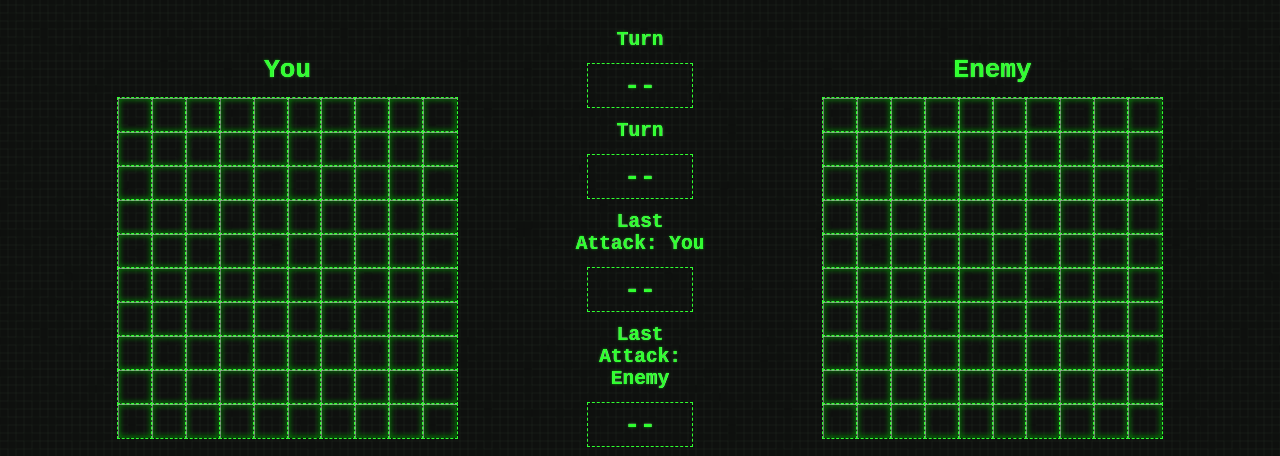
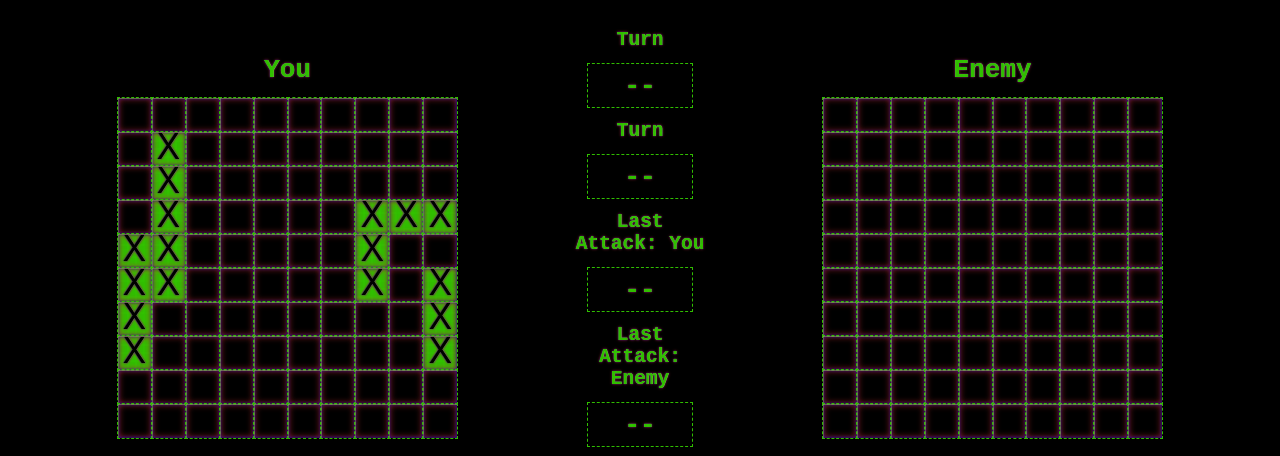
Before and after one commit to DoubleVadd/BattleShip-JS, a website built with webpack: page src/index.html in a window 1280 px wide. Shown: the part 51-507 px from the top of the page. Built offline with nearby package versions, Linux system fonts and the light colour scheme.

Commit message:
Visualised hit and Miss for Player Board

```diff
--- a/src/gameComponents/displayer.js
+++ b/src/gameComponents/displayer.js
@@ -84,8 +84,27 @@ const display = () =>{
         `
     }
 
+    const generateUserBoard = (player='') => {
+        const playerBoard = document.querySelector('#left-board')
+        playerBoard.childNodes.forEach(box => {
+            let loc = String(box.id).slice(1)
+            if(loc){
+                if(player.board.board[loc] === 1){
+                    console.log('a')
+                    box.className = 'filled'
+                    box.classList.add('hit')
+                }
+            }
+        });
+        // console.log(playerBoard.childNodes)
 
- return {initialRender}
+    }
+
+
+
+
+
+ return {initialRender, generateUserBoard}
 }
 
 export default display
--- a/src/index.js
+++ b/src/index.js
@@ -9,3 +9,5 @@ const p2 = new Player()
 
 const dom = display()
 dom.initialRender()
+p1.randomPlacement()
+dom.generateUserBoard(p1)
--- a/src/style.css
+++ b/src/style.css
@@ -31,14 +31,15 @@ html {
     right: 0;
     bottom: 0;
     background: url('./Images/background.png') repeat;
-    /* mix-blend-mode:soft-light; */
-    mix-blend-mode:hue;
+    opacity: 0.3;
+    mix-blend-mode: hard-light;
     z-index: 2; /* Specify a stack order in case you're using a different order for other elements */
     cursor: pointer; /* Add a pointer on hover */
     pointer-events: none;
   }
 
 body{
+    background-color: black;
     color: var(--green);
     text-shadow: var(--text-glow);
 }
@@ -111,6 +112,18 @@ main{
 
 .board-container .filled{
     background-color: var(--green);
+}
+
+.board-container .hit::after{
+    content: 'X';
+    color: black;
+    /* background-color: red; */
+}
+
+.missed::after{
+    content: 'O';
+    color: var(--green);
+    text-shadow: var(--text-glow);
 }
 
 .board-container>div:hover{
```
